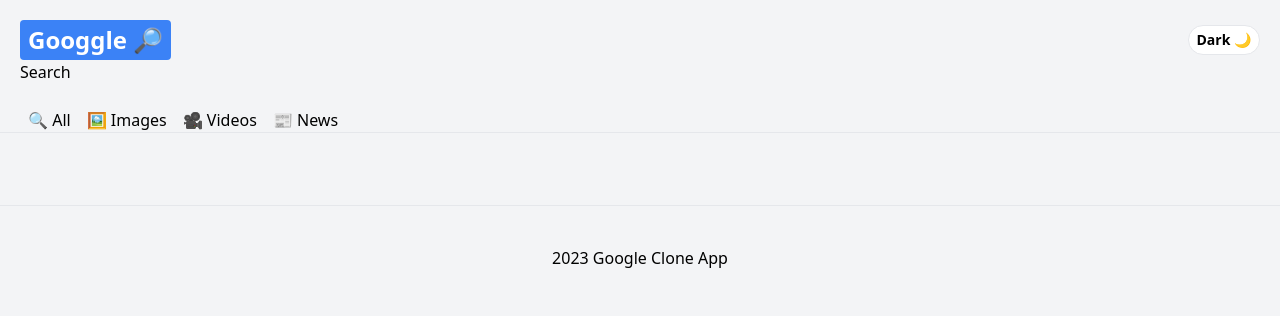
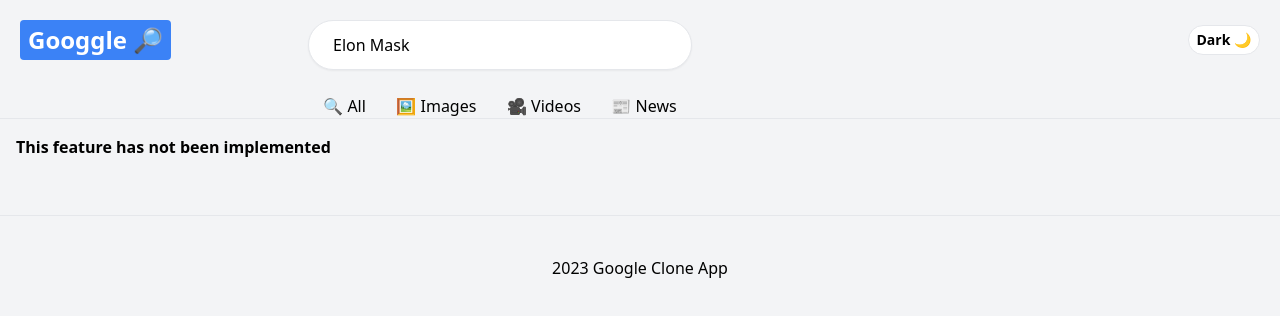
Before and after one commit to jumaantony/google-search-clone, a React (Create React App) app: page /images in a window 1280 px wide. Shown: the top 316 px of the page. Built offline with nearby package versions, Linux system fonts and the light colour scheme.

Commit message:
finished creating my google clone search app

```diff
--- a/src/components/Links.js
+++ b/src/components/Links.js
@@ -1,6 +1,6 @@
 import React from 'react';
 
-import {NavLink }from 'react-router-dom';
+import {NavLink} from 'react-router-dom';
 
 const links =[
     {url: '/search', text: '🔍 All'},
--- a/src/components/MyRoutes.js
+++ b/src/components/MyRoutes.js
@@ -9,10 +9,9 @@ const MyRoutes = () => {
       <Routes>
         <Route path="/" element={<Navigate to="/search" />} />
         <Route path="/search" element={<Results />} />
-        {/* <Route path="/images" element={<Results />} /> */}
-        {/*
+        <Route path="/images" element={<Results />} />
         <Route path="/news" element={<Results />} />
-        <Route path="/videos" element={<Results />} /> */}
+        <Route path="/videos" element={<Results />} />
       </Routes>
     </div>
   )
--- a/src/components/Results.js
+++ b/src/components/Results.js
@@ -9,13 +9,13 @@ const Results = () => {
   const location =useLocation();
 
   useEffect(() => {
-    getResults(`/search/?q=${searchTerm}`)
-    if(searchTerm){
-      if(location.pathname === '/search') {
+    if (searchTerm !== '') {
+      if (location.pathname === '/search') {
         getResults(`?q=${searchTerm}`)
       }
     }
-  }, [searchTerm, location.pathname, getResults]);
+
+  }, [searchTerm, location.pathname]);
 
   if(isLoading) return <Loading />
   console.log(location.pathname)
@@ -25,7 +25,7 @@ const Results = () => {
 
       return (
         <div className='flex flex-wrap justify-between space-y-6 sm:px-56'>
-          {results?.data?.map(({title, url, snippet}, index) => (
+          {results?.results?.map(({title, url, description}, index) => (
             <div key={index} className='md:w-2/5 w-full'>
               <a href={url} target='_blank' rel='noreferrer'>
                 <p className='text-lg hover:underline dark:text-blue-300 text-blue-700'>
@@ -37,7 +37,7 @@ const Results = () => {
                 </p>
 
                 <p className='pt-4 text-justify'>
-                  {snippet.slice(0,80)}
+                  {description.slice(0,80)}
                 </p>
 
               </a>
@@ -46,26 +46,26 @@ const Results = () => {
         </div>
       );
 
-    case '/news':
+    case '/images':
       return(
         <div>
-          <h3> This feature has not yet been implemented</h3>
+          <h1 className='font-bold'> This feature has not been implemented</h1>
         </div>
       )
 
-      case '/images':
-      return(
-        <div>
-          <h3> This feature has not yet been implemented</h3>
-        </div>
-      )
+    case '/news':
+    return(
+      <div>
+        <h1 className='font-bold'> This feature has not been implemented</h1>
+      </div>
+    )
 
-      case '/videos':
-      return(
-        <div>
-          <h3> This feature has not yet been implemented</h3>
-        </div>
-      )
+    case '/videos':
+    return(
+      <div>
+        <h1 className='font-bold'> This feature has not been implemented</h1>
+      </div>
+    )
 
     default:
       return 'ERROR;'
--- a/src/components/Search.js
+++ b/src/components/Search.js
@@ -1,13 +1,36 @@
-import React from 'react';
+import React, { useEffect, useState } from 'react';
+import { useDebounce } from 'use-debounce';
 
+import { useResultContext } from '../context/ResultContextProvider';
 import Links from './Links'
 
 
 
-const Search = () => {
+export const Search = () => {
+  const [text, setText] = useState('Elon Mask');
+  const { setSearchTerm } = useResultContext();
+  const [debouncedValue] = useDebounce(text, 3000);
+
+  useEffect(() => {
+    if (debouncedValue) setSearchTerm(debouncedValue);
+  }, [debouncedValue]);
+
   return (
-    <div>
-      Search
+    <div className='relative sm:ml-48 md:ml-72 sm:-mt-10 mt-3'>
+      <input
+        type='text'
+        value={text}
+        className='sm:w-96 h-10 dark:bg-gray-200 border rounded-full shadow-sm outline-none p-6 text-black hover:shadow-lg'
+        placeholder='Type your query'
+        onChange={(e) => setText(e.target.value)}
+
+      />
+      {! text && (
+        <button type='button'
+        className='absolute top-1.5 right-4 text-2xl text-gray-500' onClick={() => setText('')}>
+            x
+        </button>
+      )}
       <Links />
     </div>
   )
--- a/src/context/ResultContextProvider.js
+++ b/src/context/ResultContextProvider.js
@@ -1,12 +1,12 @@
 import React, {createContext, useContext, useState} from 'react';
 
 const ResultContext = createContext();
-const baseUrl = 'https://google-search72.p.rapidapi.com';
+const baseUrl = 'https://google-search74.p.rapidapi.com/';
 
 export const ResultContextProvider = ({children }) => {
     const [results, setResults ] = useState([]);
     const [isLoading, setIsLoading] = useState(false);
-    const [searchTerm, setSearchTerm] = useState('JavaScript mastery');
+    const [searchTerm, setSearchTerm] = useState('');
 
     // /videos, /search, /images
     const getResults = async(type) => {
@@ -15,8 +15,8 @@ export const ResultContextProvider = ({children }) => {
         const response = await fetch(`${baseUrl}${type}`,{
             method: 'GET',
             headers: {
-                'X-RapidAPI-Key': 'c3b2a1ec3fmsh8b20efd31e48736p10a5e8jsn981b52011e46',
-                'X-RapidAPI-Host': 'google-search72.p.rapidapi.com'
+                'X-RapidAPI-Key': process.env.REACT_APP_RAPID_API_KEY,
+                'X-RapidAPI-Host': 'google-search74.p.rapidapi.com'
             },
         });
 
```
Also changed, not shown: 1 other file (tests, documents, lock files or other folders).
